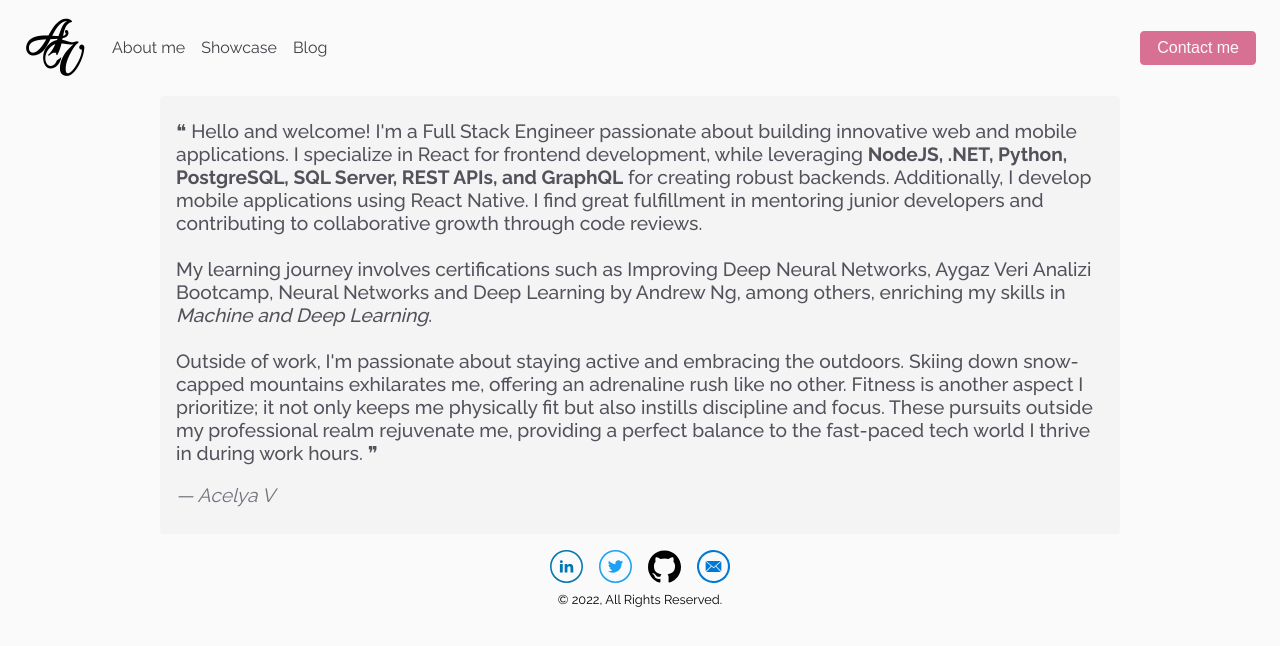
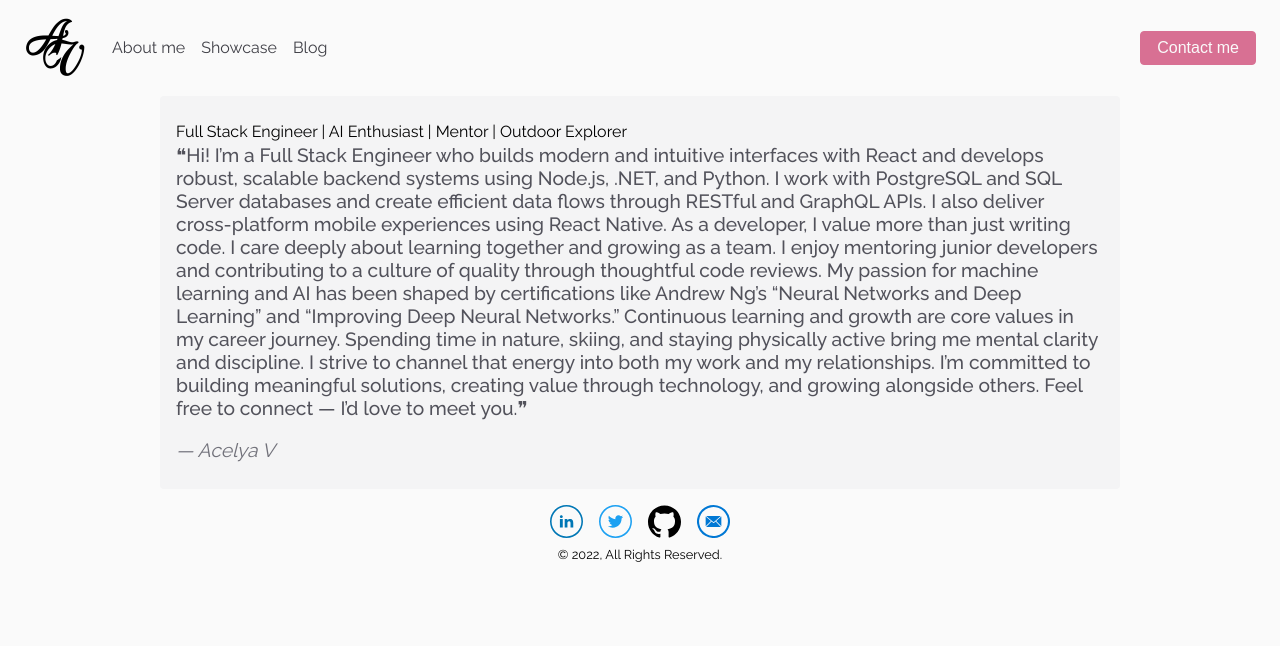
Before and after one commit to acelyavul/acelyavul, a React (Create React App) app: page /about in a window 1280 px wide. Shown: the top 646 px of the page. Built offline with nearby package versions, Linux system fonts and the light colour scheme.

Commit message:
Update About.jsx

```diff
--- a/src/screens/About.jsx
+++ b/src/screens/About.jsx
@@ -4,24 +4,17 @@ export default function About() {
 	return (
 		<section className={styles.section}>
 			<div className={styles.textContainer}>
+				<p className={styles.title}>Full Stack Engineer | AI Enthusiast | Mentor | Outdoor Explorer</p>
 				<blockquote className={`animation-fadeIn ${styles.textStyle}`}>
-					❝ Hello and welcome! I'm a Full Stack Engineer passionate about building innovative web and mobile applications.
-					I specialize in React for frontend development, while leveraging <strong>NodeJS, .NET, Python, PostgreSQL, SQL Server, REST APIs,
-					and GraphQL</strong> for creating robust backends. Additionally, I develop mobile applications using React Native.
-					I find great fulfillment in mentoring junior developers and contributing to collaborative growth
-					through code reviews.
-					<br />
-					<br />
-					My learning journey involves certifications such as Improving Deep Neural Networks,
-					Aygaz Veri Analizi Bootcamp, Neural Networks and Deep Learning by Andrew Ng, among others, enriching
-					my skills in <i>Machine and Deep Learning</i>.
-					<br />
-					<br />
-					Outside of work, I'm passionate about staying active and embracing the outdoors. Skiing
-					down snow-capped mountains exhilarates me, offering an adrenaline rush like no other.
-					Fitness is another aspect I prioritize; it not only keeps me physically fit but also instills
-					discipline and focus. These pursuits outside my professional realm rejuvenate me, providing
-					a perfect balance to the fast-paced tech world I thrive in during work hours. ❞
+					❝Hi! I’m a Full Stack Engineer who builds modern and intuitive interfaces with React and develops robust, scalable backend systems using Node.js, .NET, and Python. I work with PostgreSQL and SQL Server databases and create efficient data flows through RESTful and GraphQL APIs. I also deliver cross-platform mobile experiences using React Native.
+
+					As a developer, I value more than just writing code. I care deeply about learning together and growing as a team. I enjoy mentoring junior developers and contributing to a culture of quality through thoughtful code reviews.
+
+					My passion for machine learning and AI has been shaped by certifications like Andrew Ng’s “Neural Networks and Deep Learning” and “Improving Deep Neural Networks.” Continuous learning and growth are core values in my career journey.
+
+					Spending time in nature, skiing, and staying physically active bring me mental clarity and discipline. I strive to channel that energy into both my work and my relationships.
+
+					I’m committed to building meaningful solutions, creating value through technology, and growing alongside others. Feel free to connect — I’d love to meet you.❞
 				</blockquote>
 				<p className={styles.nameStyle}>&mdash; Acelya V</p>
 			</div>
```
